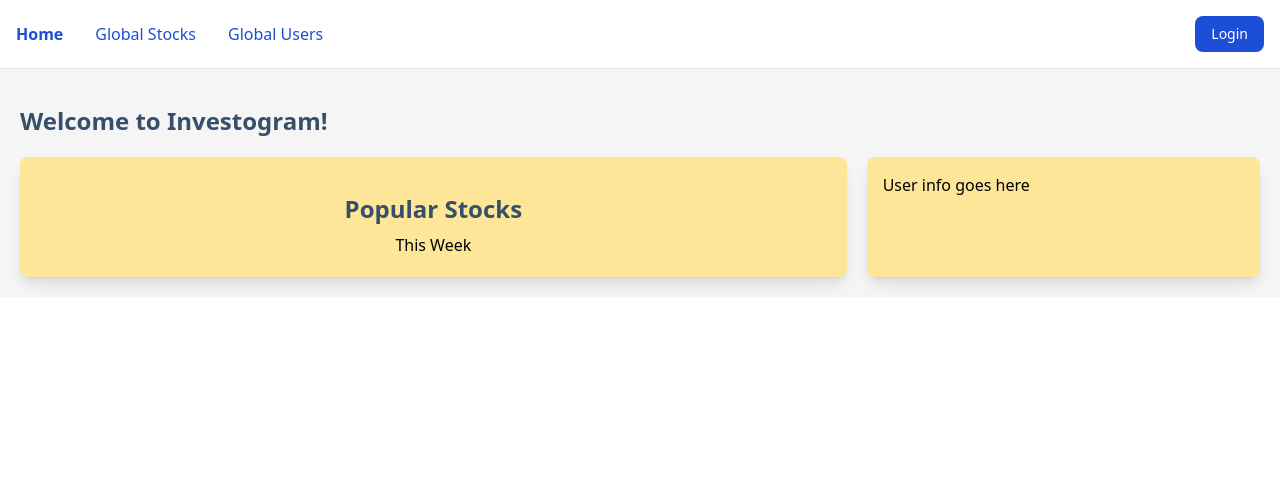
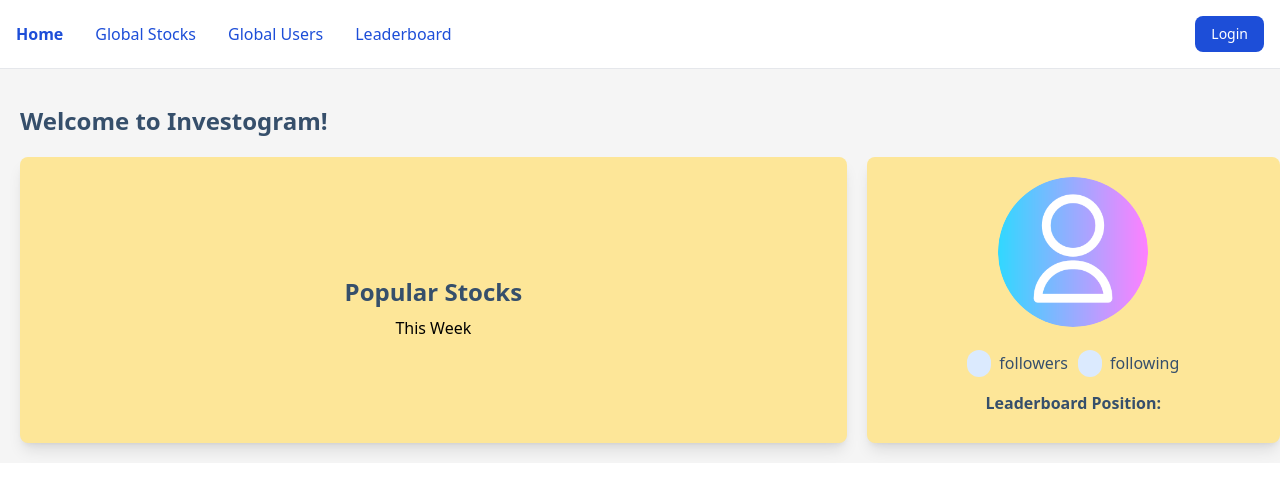
Before and after one commit to CS-407/Investogram-Frontend, a Next.js app: page / in a window 1280 px wide. Shown: the top 498 px of the page. Built offline with nearby package versions, Linux system fonts and the light colour scheme.

Commit message:
added profile component to home page

```diff
--- /dev/null
+++ b/src/app/leaderboard/page.tsx
@@ -0,0 +1,7 @@
+
+
+export default function leaderboard() {
+    return (
+		<p>This is the leaderboard page</p>
+    )
+}
--- a/src/app/page.tsx
+++ b/src/app/page.tsx
@@ -1,13 +1,21 @@
 
+"use client";
+import { useContext, useEffect, useState } from "react";
 import Image from 'next/image'
 import { Inter } from '@next/font/google'
 import styles from './page.module.css'
 import Header from './header'
+import Link from "next/link";
+import AuthContext from "@/context/AuthContext";
+import { usePathname, useRouter } from "next/navigation";
 
 
 const inter = Inter({ subsets: ['latin'] })
 
+
 export default function Home() {
+  const pathname = usePathname();
+  const { user } = useContext(AuthContext);
   return (
     <main
 				className=""
@@ -16,11 +24,11 @@ export default function Home() {
         <h1
 							className="text-2xl font-bold mt-4 mb-2"
 							style={{ color: "#364F6B", marginBottom:"20px" }}
-						>Welcome to Investogram!</h1>
+				>Welcome to Investogram!</h1>
       <div className="flex flex-row">
 					<div
 						className="flex-none w-2/3 p-4 flex justify-center items-center flex-col rounded-lg shadow-lg"
-						style={{ backgroundColor: "#FDE698", padding: "20px" }}
+						style={{ backgroundColor: "#FDE698", padding: "20px", marginRight:"20px" }}
 					>
             <h1
 							className="text-2xl font-bold mt-4 mb-2"
@@ -30,10 +38,56 @@ export default function Home() {
 
           </div>
           <div
-						className="flex-grow w-1/3 p-4 shadow-lg bg-white mx-auto align-middle rounded-lg" style={{ backgroundColor: "#FDE698", marginLeft: "20px"  }}
+						className="flex-none w-1/3 p-4 flex justify-center items-center flex-col rounded-lg shadow-lg"
+						style={{ backgroundColor: "#FDE698", padding: "20px"}}
+					>
+						<img
+							src={"/images/default_profile.jpg"}
+							alt={`${"your"}'s avatar`}
+							className={"flex-center"}
+							style={{
+								borderRadius: "50%",
+								width: "150px",
+								height: "150px",
+								objectFit: "cover",
+							}}
+						/>
+						<h1
+							className="text-2xl font-bold mt-4 mb-2"
+							style={{ color: "#364F6B" }}
 						>
-              User info goes here
+							<Link href={"/profile"}>
+								<p className={`block ${pathname == "/profile" ? "font-bold" : ""} hover:underline py-2 pl-3 pr-4 text-black bg-black-700 rounded md:bg-transparent md:text-black-700 md:p-0 md:dark:text-black-500`} style={{color:"#364F6B"}}>
+									{user?.username}
+								</p>
+							</Link>
+						</h1>
+            <div className="flex flex-row">
+							<div
+								className={`followers`}
+								style={{ marginRight: "10px", color: "#364F6B" }}
+							>
+								<p className="inline bg-blue-100 rounded-full px-3 py-1 text-sm font-semibold text-white-700 mr-2 mb-2">
+									{user?.followers}
+								</p>{" "}
+								followers
+							</div>
+							<div className="following" style={{ color: "#364F6B" }}>
+								<p className="inline bg-blue-100 rounded-full px-3 py-1 text-sm font-semibold text-white-700 mr-2 mb-2">
+									{user?.following}
+								</p>{" "}
+								following
+							</div>
             </div>
+            <div>
+            <h1
+							className="text-3l font-bold mt-4 mb-2"
+							style={{ color: "#364F6B" }}
+						>
+							{"Leaderboard Position: "}
+						</h1>
+            </div>
+          </div>
 
       </div>
     </main>
--- a/src/components/navbar/navbar.tsx
+++ b/src/components/navbar/navbar.tsx
@@ -37,6 +37,13 @@ const Navbar = () => {
 							</p>
 						</Link>
 					</li>
+					<li>
+						<Link href={"/leaderboard"}>
+							<p className={`block ${pathname == "/leaderboard" ? "font-bold" : ""} hover:underline py-2 pl-3 pr-4 text-white bg-blue-700 rounded md:bg-transparent md:text-blue-700 md:p-0 md:dark:text-blue-500`}>
+								Leaderboard
+							</p>
+						</Link>
+					</li>
 				</ul>
 				{authCtx.isAuth ? (
 					<ul className="flex flex-col p-4 md:p-0 mt-4 font-medium border border-gray-100 rounded-lg bg-gray-50 md:flex-row md:space-x-8 md:mt-0 md:border-0 md:bg-white dark:bg-gray-800 md:dark:bg-gray-900 dark:border-gray-700">
--- a/src/components/profile/stocksOwned.tsx
+++ b/src/components/profile/stocksOwned.tsx
@@ -24,7 +24,8 @@ const StocksOwned = (
 				return (
 					<div
 						key={stock._id}
-						className="max-w-sm rounded overflow-hidden shadow-lg mb-2 p-2"
+						className="max-w-sm rounded overflow-hidden shadow-lg mb-3 p-3"
+
 					>
 						<strong>{stock.owned}</strong> shares of{" "}
 						<strong>{stock.stock_name}</strong> ({stock.stock_ticker}) at{" "}
```
